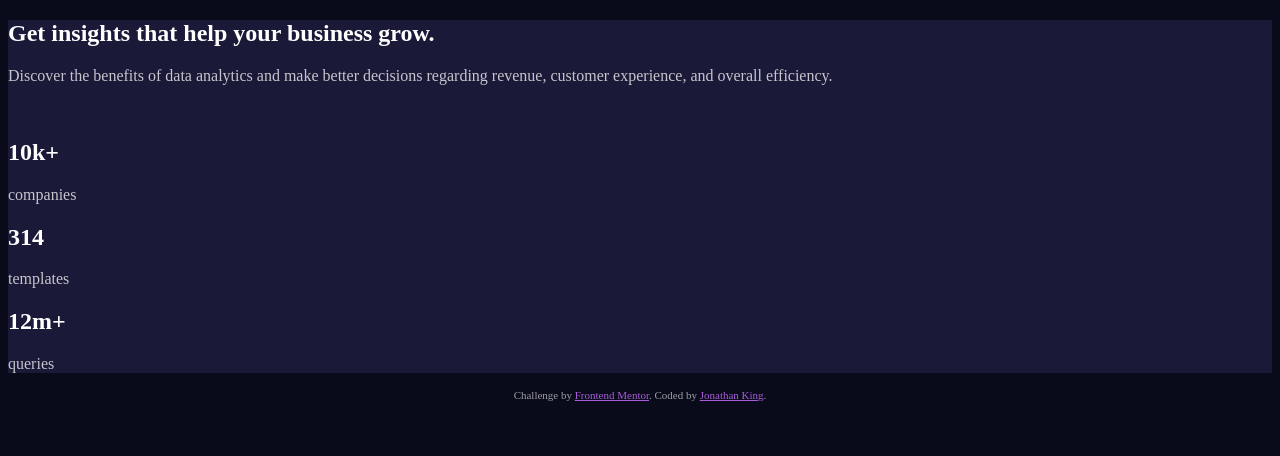
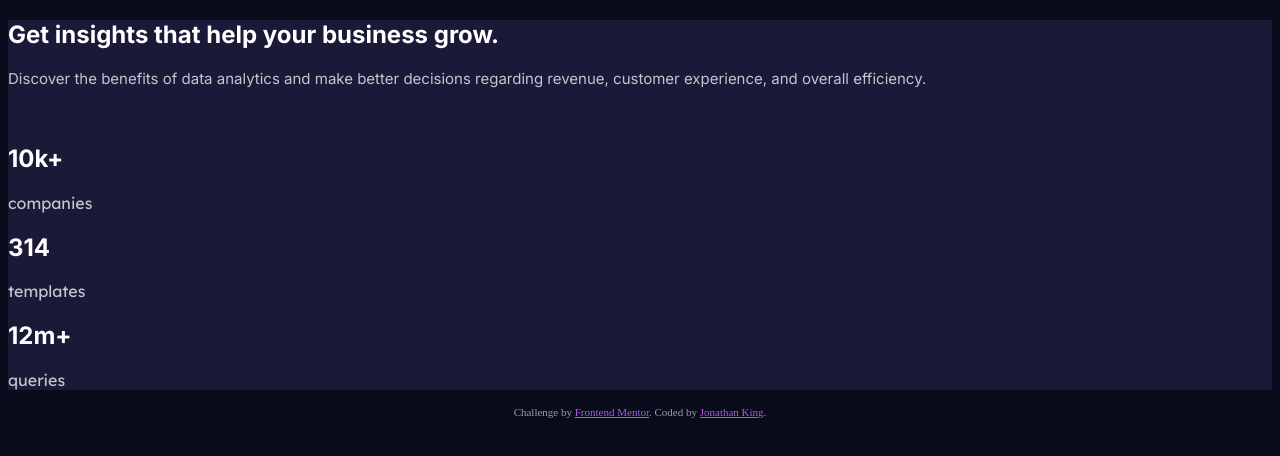
Before and after one commit to jonpking/frontend-mentor-stats-preview-card-component, a plain HTML site: page index.html in a window 1280 px wide. Drawn offline with Linux system fonts and the light colour scheme.

Commit message:
updated font styling

```diff
--- a/styles.css
+++ b/styles.css
@@ -4,18 +4,26 @@ body {
 
 main {
     background-color: hsl(244, 38%, 16%);
+    font-family: 'Inter', sans-serif;
+    font-weight: 400;
 }
 
 h1, h2 {
     color: hsl(0, 0%, 100%);
 }
 
-p {
+h1 {
+    font-weight: 700;
+}
+
+aside p {
     color: hsla(0, 0%, 100%, 0.75);
+    font-family: 'Lexend Deca', sans-serif;
 }
 
 article p {
     color: hsla(0, 0%, 100%, 0.75);
+    font-size: 15px;
 }
 
 .accent {
```
